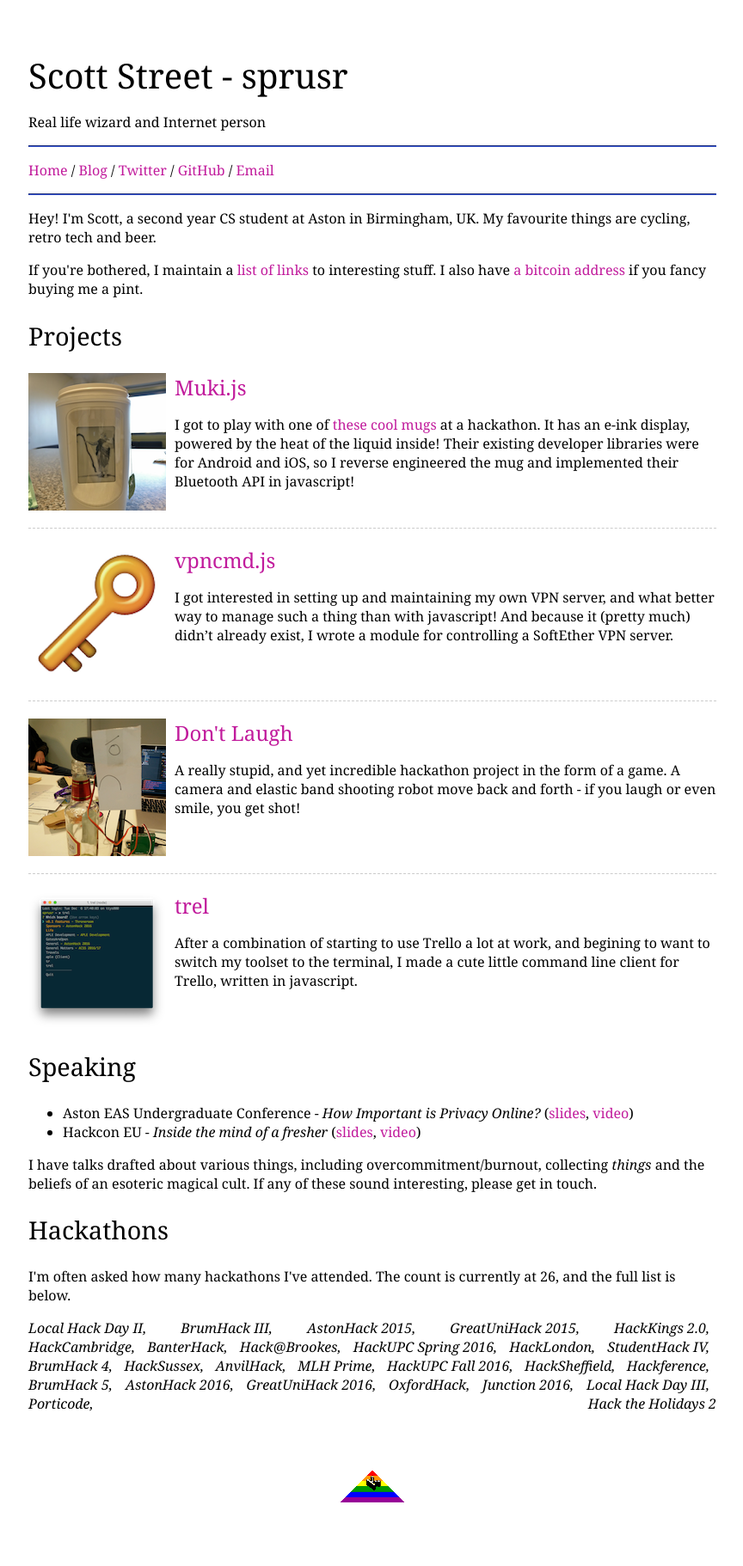
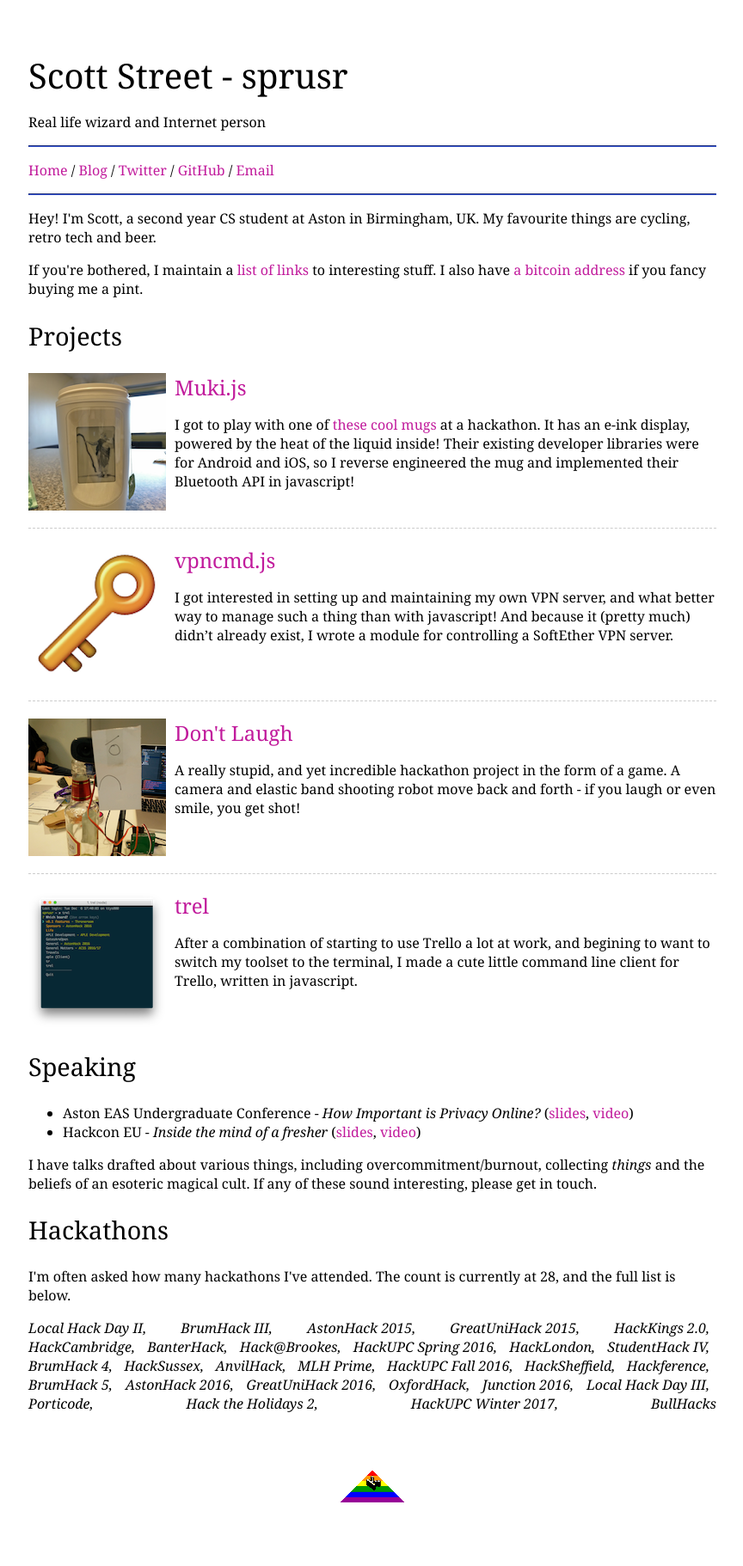
Before and after one commit to sprusr/sprusr.github.io, a Jekyll site: the page built from index.html, in a window 1280 px wide. Shown: the whole page at 86% size, without its empty margins (207-1071 px from the left). Built offline with Jekyll 4.4.1, drawn with Linux system fonts in a browser that asks for light colours.

Commit message:
Add another HackUPC and BullHacks to hack list

```diff
--- a/_config.yml
+++ b/_config.yml
@@ -77,6 +77,8 @@ hackathons:
   - title: Local Hack Day III
   - title: Porticode
   - title: Hack the Holidays 2
+  - title: HackUPC Winter 2017
+  - title: BullHacks
 
 # Build settings
 markdown: kramdown
```
